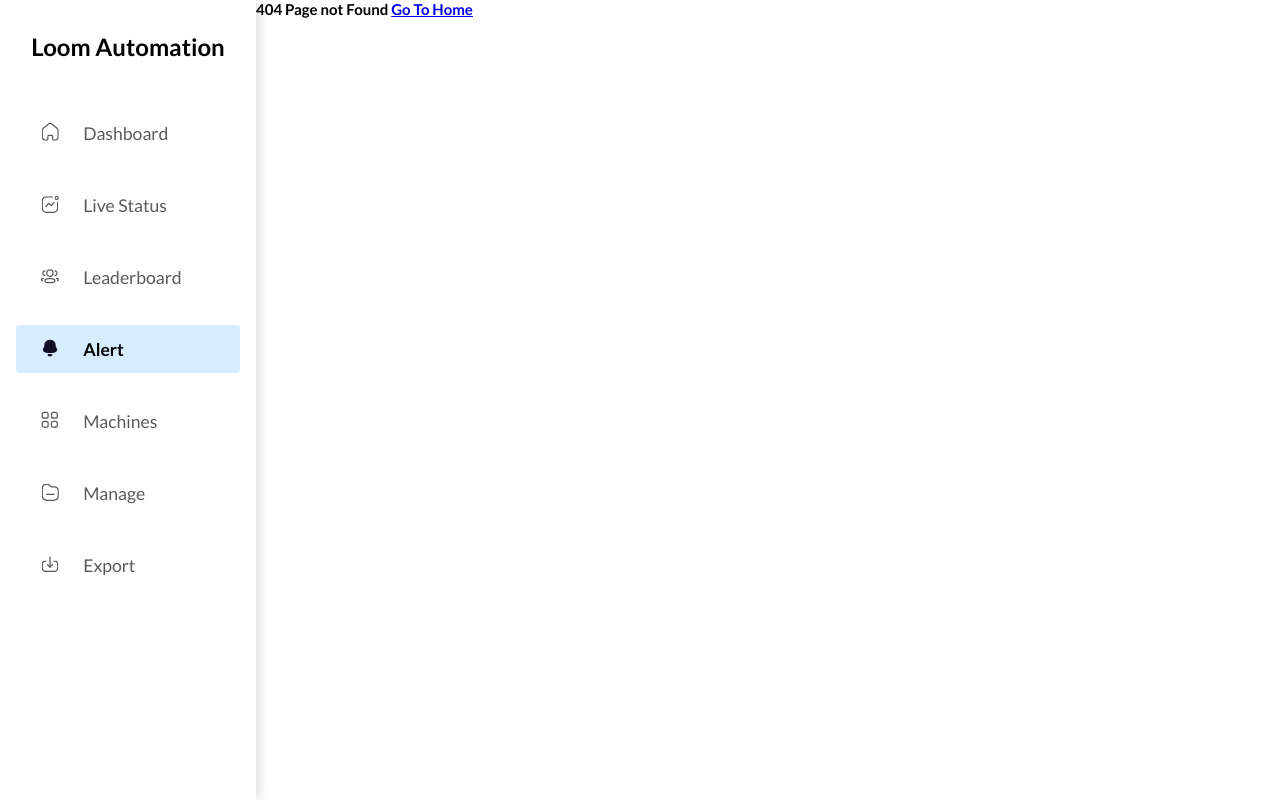
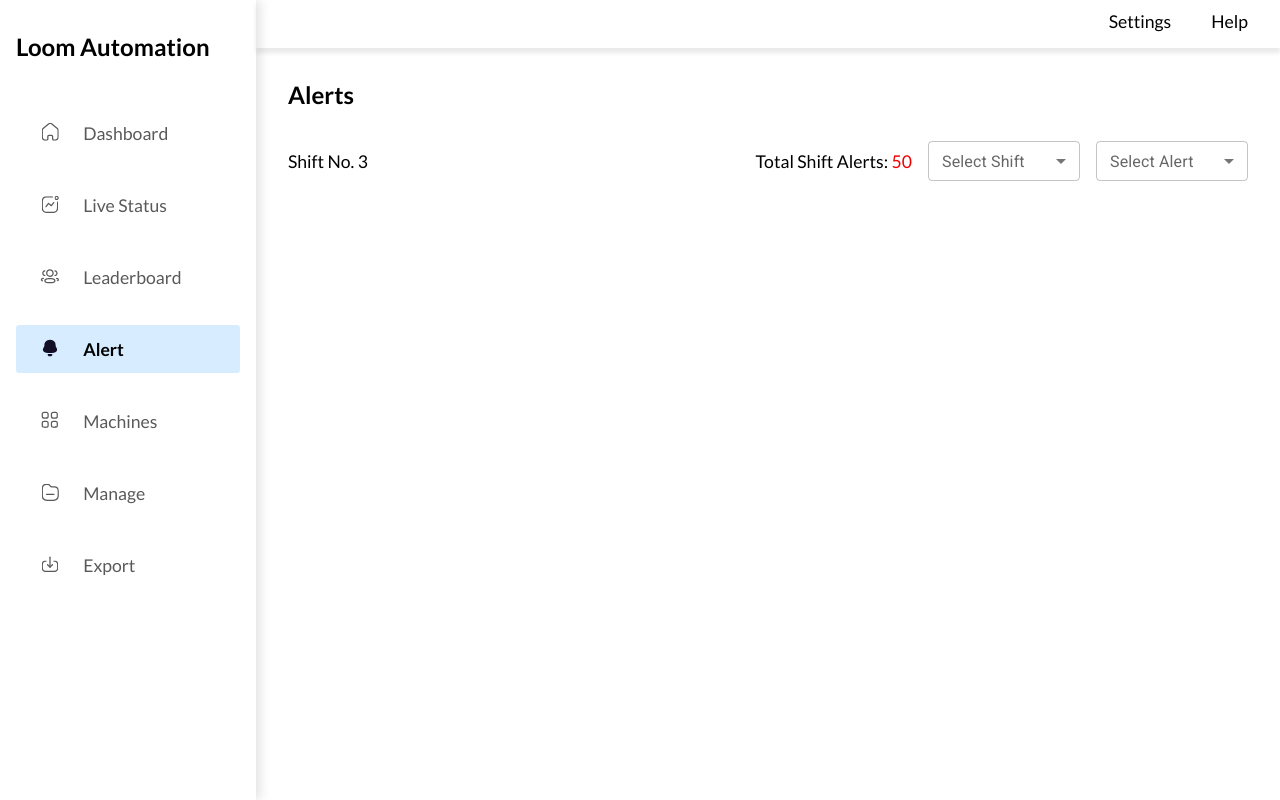
Before and after one commit to tars003/loom-dash, a React (Create React App) app: page /alert in a window 1280 px wide. Before the commit this address had no page. Built offline with nearby package versions, Linux system fonts and the light colour scheme.

Commit message:
Added alert component

```diff
--- a/src/App.js
+++ b/src/App.js
@@ -1,6 +1,7 @@
 import React from "react";
 import { Route, Switch } from "react-router-dom";
 import Leaderboard from "./Components/Leaderboard/Leaderboard";
+import Alert from "./Components/Alert/Alert";
 import Error from "./Error";
 
 export default function App() {
@@ -28,6 +29,9 @@ export default function App() {
         <Route path="/leaderboard" exact>
           <Leaderboard />
         </Route>
+        <Route path="/alert" exact>
+          <Alert />
+        </Route>
         <Route path="*" component={Error}></Route>
       </Switch>
     </div>
--- /dev/null
+++ b/src/Components/Alert/Alert.js
@@ -0,0 +1,92 @@
+import React from "react";
+import LeftNavBar from "../Navigation/SideNav/SideNav";
+import TopNavBar from "../Navigation/TopNav/TopNav";
+import Box from "@mui/material/Box";
+import InputLabel from "@mui/material/InputLabel";
+import MenuItem from "@mui/material/MenuItem";
+import FormControl from "@mui/material/FormControl";
+import Select from "@mui/material/Select";
+import {
+  SectionRight,
+  MainSection,
+  HeadingText,
+  SubHeadingText,
+  Red,
+} from "../../Styles/styles";
+import styled from "styled-components";
+
+export default function Alert() {
+  const [age, setAge] = React.useState("");
+
+  const handleChange = (event) => {
+    setAge(event.target.value);
+  };
+  return (
+    <>
+      <LeftNavBar />
+      <SectionRight className="section-alert">
+        <TopNavBar />
+        <MainSection>
+          <HeadingText align="left">Alerts</HeadingText>
+          <HeadingDiv>
+            <SubHeadingText>Shift No. 3</SubHeadingText>
+            <div>
+              <SubHeadingText>
+                Total Shift Alerts:&nbsp;<Red>50</Red>
+              </SubHeadingText>
+              <Box sx={{ width: "20rem", display: "flex", gap: "2rem" }}>
+                <FormControl fullWidth size="small">
+                  <InputLabel id="demo-simple-select-label">
+                    Select Shift
+                  </InputLabel>
+                  <Select
+                    labelId="demo-simple-select-label"
+                    id="demo-simple-select"
+                    value={age}
+                    label="select shift"
+                    onChange={handleChange}>
+                    <MenuItem value={10}>Ten</MenuItem>
+                    <MenuItem value={20}>Twenty</MenuItem>
+                    <MenuItem value={30}>Thirty</MenuItem>
+                  </Select>
+                </FormControl>
+                <FormControl fullWidth size="small">
+                  <InputLabel id="demo-simple-select-label">
+                    Select Alert
+                  </InputLabel>
+                  <Select
+                    labelId="demo-simple-select-label"
+                    id="demo-simple-select"
+                    value={age}
+                    label="select alert"
+                    onChange={handleChange}>
+                    <MenuItem value={10}>Ten</MenuItem>
+                    <MenuItem value={20}>Twenty</MenuItem>
+                    <MenuItem value={30}>Thirty</MenuItem>
+                  </Select>
+                </FormControl>
+              </Box>
+            </div>
+          </HeadingDiv>
+        </MainSection>
+      </SectionRight>
+    </>
+  );
+}
+
+const HeadingDiv = styled.div`
+  display: flex;
+  justify-content: space-between;
+  align-content: center;
+  width: 100%;
+  margin-top: 2rem;
+  p {
+    display: inline-block;
+    align-self: center;
+  }
+  div {
+    display: flex;
+    gap: 1rem;
+    align-content: center;
+  }
+`;
--- a/src/Components/Leaderboard/Leaderboard.js
+++ b/src/Components/Leaderboard/Leaderboard.js
@@ -29,7 +29,7 @@ export default function Leaderboard() {
       <SectionRight className="section-leaderboard">
         <TopNavBar />
         <MainSection>
-          <HeadingText>Leaderboard</HeadingText>
+          <HeadingText align="left">Leaderboard</HeadingText>
           <ButtonWrapper>
             <Button>Supervisor Leaderboard</Button>
             <Button primary>Weaver Leaderboard</Button>
--- a/src/Components/Leaderboard/Table.js
+++ b/src/Components/Leaderboard/Table.js
@@ -11,7 +11,9 @@ import { Green, Blue, LightestGrey } from "../../Styles/styles";
 
 export default function TableComponent() {
   return (
-    <TableContainer component={Paper}>
+    <TableContainer
+      component={Paper}
+      sx={{ background: "transparent", boxShadow: "0" }}>
       <Table sx={{ width: "100%" }} aria-label="simple table" size="small">
         <TableHead>
           <TableRow
--- a/src/Styles/styles.js
+++ b/src/Styles/styles.js
@@ -4,7 +4,7 @@ export const HeadingText = styled.p`
   font-family: var(--primary-font);
   font-weight: 600;
   font-size: 1.5rem;
-  text-align: center;
+  text-align: ${(props) => props.align};
   color: var(--black);
 `;
 
@@ -31,6 +31,9 @@ export const Green = styled.span`
 `;
 export const Blue = styled.span`
   color: var(--blue);
+`;
+export const Red = styled.span`
+  color: var(--red);
 `;
 
 export const LightestGrey = styled.span`
--- a/src/index.scss
+++ b/src/index.scss
@@ -11,6 +11,10 @@
     --green: #00ae31;
     --blue: #0075ff;
     --blue-light: #d7ecff;
+    --supervisor-alert: #9cc4ff;
+    --machine-alert: #ffa5a5;
+    --weaver-alert: #f9e78a;
+    --red: #ef0000;
 }
 
 * {
```
